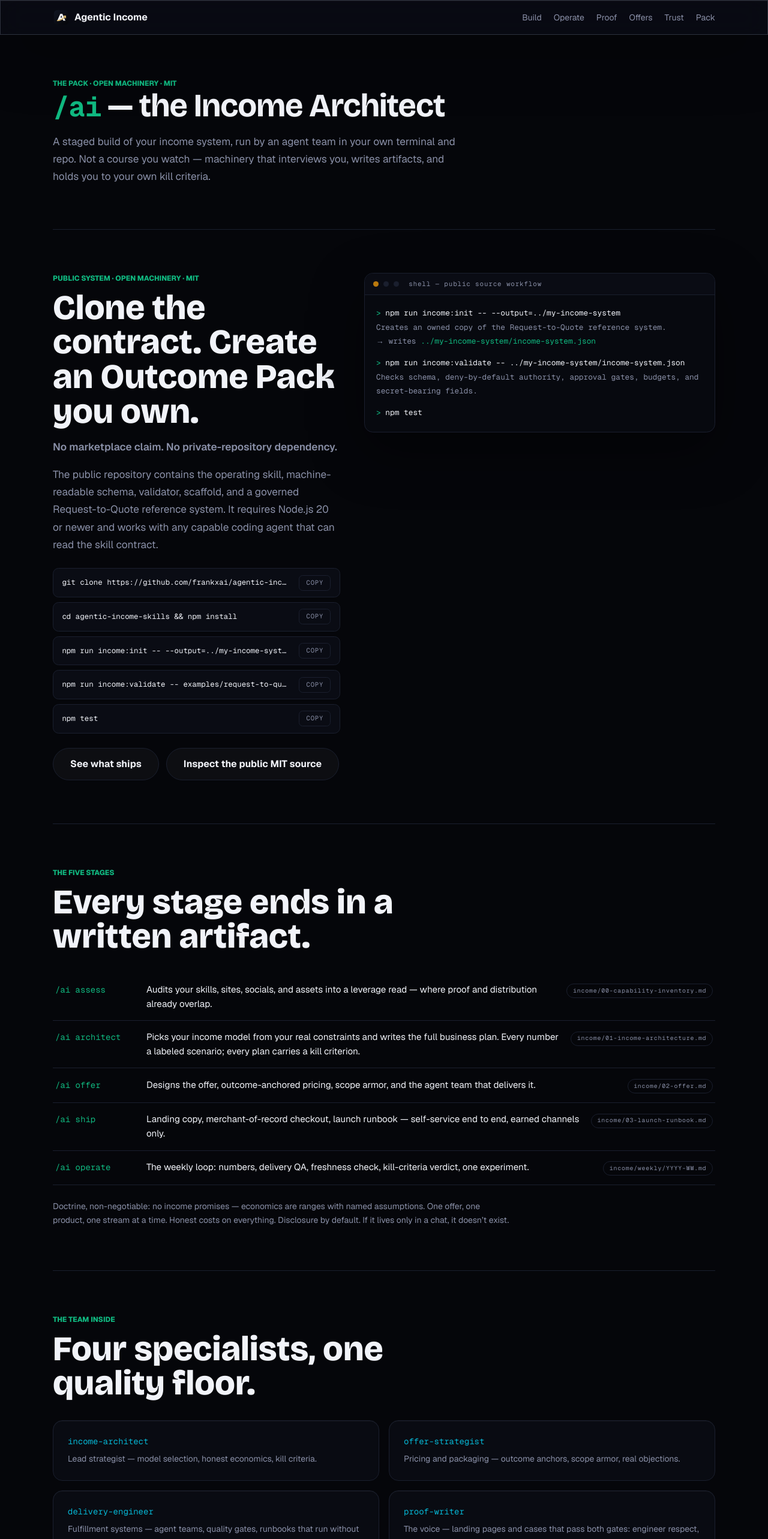
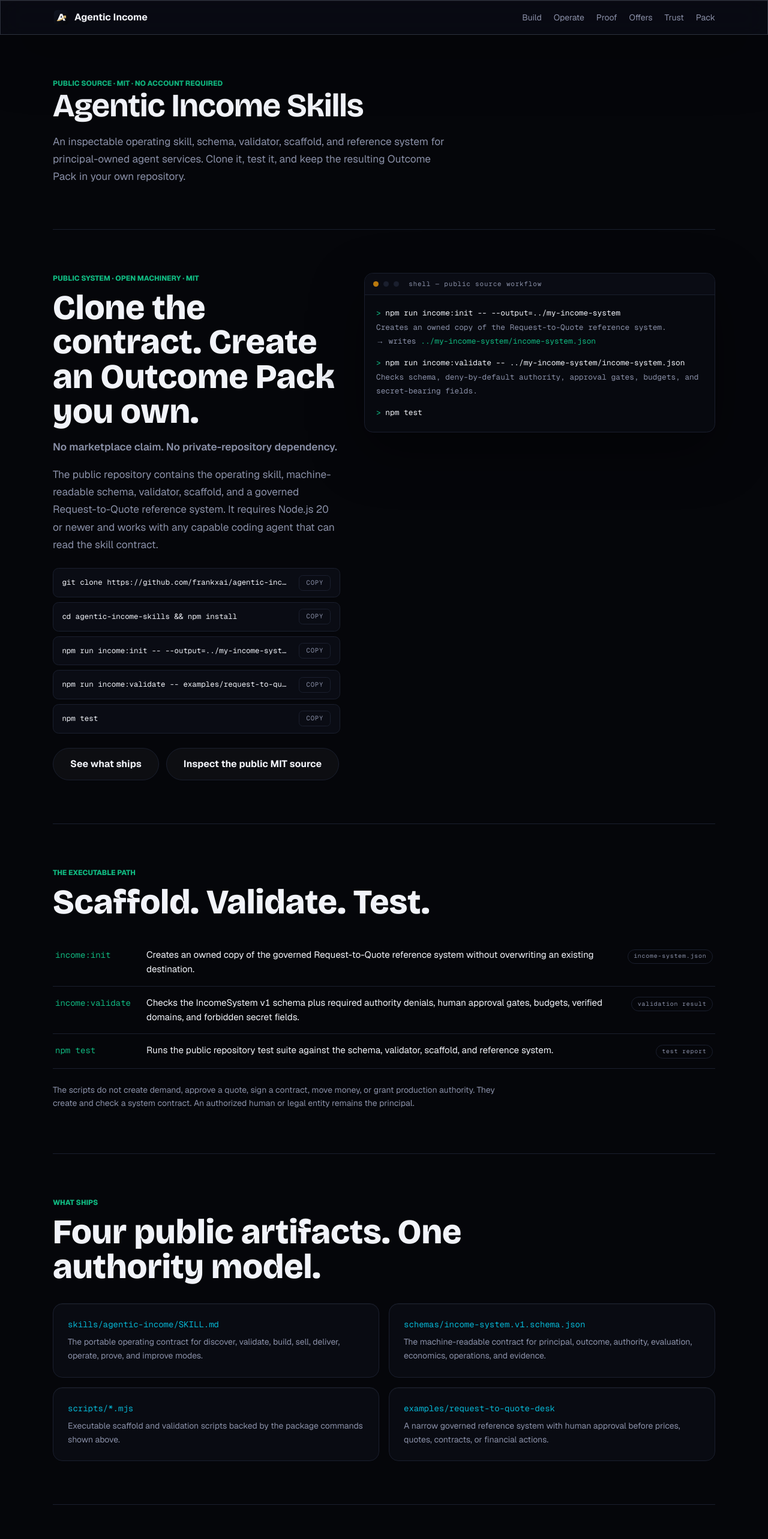
Before and after one commit to frankxai/agenticincome, a Next.js app: page /pack in a window 1280 px wide. Shown: the top 2566 px of the page at 60% size. Built offline with nearby package versions, Linux system fonts and the light colour scheme.

Commit message:
fix: align public install and source claims

```diff
--- a/app/pack/page.tsx
+++ b/app/pack/page.tsx
@@ -3,26 +3,36 @@ import Link from 'next/link'
 import { PackTerminal } from '@/components/PackTerminal'
 
 export const metadata: Metadata = {
-  title: 'The /ai pack — Income Architect for Claude Code, Codex, and beyond',
+  title: 'Agentic Income Skills — public contracts, scaffold, and validator',
   description:
-    'Install /ai: five staged commands, four specialist agents, four skills. Assess your capability, architect your income model, design the offer, ship it, operate it — with written artifacts at every stage.',
+    'Clone the public MIT Agentic Income system, create an owned Outcome Pack, validate its authority policy, and inspect the Request-to-Quote reference implementation.',
   alternates: { canonical: '/pack' },
   openGraph: { url: '/pack' },
 }
 
 const STAGES = [
-  ['/ai assess', 'Audits your skills, sites, socials, and assets into a leverage read — where proof and distribution already overlap.', 'income/00-capability-inventory.md'],
-  ['/ai architect', 'Picks your income model from your real constraints and writes the full business plan. Every number a labeled scenario; every plan carries a kill criterion.', 'income/01-income-architecture.md'],
-  ['/ai offer', 'Designs the offer, outcome-anchored pricing, scope armor, and the agent team that delivers it.', 'income/02-offer.md'],
-  ['/ai ship', 'Landing copy, merchant-of-record checkout, launch runbook — self-service end to end, earned channels only.', 'income/03-launch-runbook.md'],
-  ['/ai operate', 'The weekly loop: numbers, delivery QA, freshness check, kill-criteria verdict, one experiment.', 'income/weekly/YYYY-WW.md'],
+  [
+    'income:init',
+    'Creates an owned copy of the governed Request-to-Quote reference system without overwriting an existing destination.',
+    'income-system.json',
+  ],
+  [
+    'income:validate',
+    'Checks the IncomeSystem v1 schema plus required authority denials, human approval gates, budgets, verified domains, and forbidden secret fields.',
+    'validation result',
+  ],
+  [
+    'npm test',
+    'Runs the public repository test suite against the schema, validator, scaffold, and reference system.',
+    'test report',
+  ],
 ] as const
 
-const TEAM = [
-  ['income-architect', 'Lead strategist — model selection, honest economics, kill criteria.'],
-  ['offer-strategist', 'Pricing and packaging — outcome anchors, scope armor, real objections.'],
-  ['delivery-engineer', 'Fulfillment systems — agent teams, quality gates, runbooks that run without their author.'],
-  ['proof-writer', 'The voice — landing pages and cases that pass both gates: engineer respect, FTC yawn.'],
+const SYSTEM_PARTS = [
+  ['skills/agentic-income/SKILL.md', 'The portable operating contract for discover, validate, build, sell, deliver, operate, prove, and improve modes.'],
+  ['schemas/income-system.v1.schema.json', 'The machine-readable contract for principal, outcome, authority, evaluation, economics, operations, and evidence.'],
+  ['scripts/*.mjs', 'Executable scaffold and validation scripts backed by the package commands shown above.'],
+  ['examples/request-to-quote-desk', 'A narrow governed reference system with human approval before prices, quotes, contracts, or financial actions.'],
 ] as const
 
 export default function PackPage() {
@@ -30,14 +40,14 @@ export default function PackPage() {
     <>
       <section className="section-band pt-20">
         <div className="section-heading motion-reveal">
-          <div className="kicker text-[color:var(--color-accent)]">The pack · open machinery · MIT</div>
+          <div className="kicker text-[color:var(--color-accent)]">Public source · MIT · no account required</div>
           <h1 className="display-h2 !text-[clamp(2.2rem,4.5vw,3.4rem)]">
-            <span className="font-mono text-[0.85em] text-[color:var(--color-accent)]">/ai</span> — the Income Architect
+            Agentic Income Skills
           </h1>
           <p className="mt-5 max-w-2xl text-lg leading-8 text-[color:var(--color-muted)]">
-            A staged build of your income system, run by an agent team in your own terminal and
-            repo. Not a course you watch — machinery that interviews you, writes artifacts, and
-            holds you to your own kill criteria.
+            An inspectable operating skill, schema, validator, scaffold, and reference system for
+            principal-owned agent services. Clone it, test it, and keep the resulting Outcome Pack
+            in your own repository.
           </p>
         </div>
       </section>
@@ -46,8 +56,8 @@ export default function PackPage() {
 
       <section className="section-band">
         <div className="section-heading motion-reveal">
-          <div className="kicker">The five stages</div>
-          <h2 className="display-h2">Every stage ends in a written artifact.</h2>
+          <div className="kicker">The executable path</div>
+          <h2 className="display-h2">Scaffold. Validate. Test.</h2>
         </div>
         <div className="mt-8 motion-reveal">
           {STAGES.map(([cmd, desc, artifact]) => (
@@ -61,19 +71,19 @@ export default function PackPage() {
           ))}
         </div>
         <p className="motion-reveal mt-6 max-w-3xl text-sm leading-relaxed text-[color:var(--color-muted)]">
-          Doctrine, non-negotiable: no income promises — economics are ranges with named
-          assumptions. One offer, one product, one stream at a time. Honest costs on everything.
-          Disclosure by default. If it lives only in a chat, it doesn’t exist.
+          The scripts do not create demand, approve a quote, sign a contract, move money, or grant
+          production authority. They create and check a system contract. An authorized human or
+          legal entity remains the principal.
         </p>
       </section>
 
       <section className="section-band">
         <div className="section-heading motion-reveal">
-          <div className="kicker">The team inside</div>
-          <h2 className="display-h2">Four specialists, one quality floor.</h2>
+          <div className="kicker">What ships</div>
+          <h2 className="display-h2">Four public artifacts. One authority model.</h2>
         </div>
         <div className="mt-8 grid gap-4 sm:grid-cols-2">
-          {TEAM.map(([name, desc]) => (
+          {SYSTEM_PARTS.map(([name, desc]) => (
             <div key={name} className="card motion-reveal">
               <div className="font-mono text-sm text-[color:var(--color-accent-2)]">{name}</div>
               <p className="mt-2 text-sm leading-relaxed text-[color:var(--color-muted)]">{desc}</p>
@@ -85,26 +95,32 @@ export default function PackPage() {
       <section className="section-band">
         <div className="section-heading motion-reveal">
           <div className="kicker">Runtimes</div>
-          <h2 className="display-h2">Claude Code first. Portable everywhere.</h2>
+          <h2 className="display-h2">Runtime-neutral. Node-verified.</h2>
           <p className="mt-4 max-w-2xl text-[color:var(--color-muted)]">
-            The richest experience is the Claude Code plugin — one-command install, subagent
-            fan-out, scheduled loops. The pack’s intelligence is plain markdown, so Codex, Gemini
-            CLI, Cursor, and OpenCode run the full system via the{' '}
-            <a
-              className="text-[color:var(--color-accent)] underline underline-offset-2"
-              href="https://github.com/frankxai/agenticincome/blob/main/packs/PORTABLE.md"
-              rel="noopener"
-            >
-              portable guide
-            </a>
-            . Runtimes churn quarterly; your income architecture shouldn’t.
+            The operating skill is plain Markdown. Claude Code, Codex, Gemini CLI, Cursor, OpenCode,
+            and other capable agents can read it directly. The executable scaffold and validator use
+            the public package scripts on Node.js 20 or newer; no Claude marketplace installation is
+            advertised or required.
           </p>
           <div className="mt-8 flex flex-wrap gap-3">
-            <a href="https://github.com/frankxai/agenticincome" rel="noopener" className="cta">
-              Get the pack on GitHub
+            <a
+              href="https://github.com/frankxai/agentic-income-skills"
+              target="_blank"
+              rel="noopener noreferrer"
+              className="cta"
+            >
+              Open the public repository
+            </a>
+            <a
+              href="https://github.com/frankxai/agentic-income-skills/blob/main/skills/agentic-income/SKILL.md"
+              target="_blank"
+              rel="noopener noreferrer"
+              className="cta-secondary"
+            >
+              Read the operating skill
             </a>
             <Link href="/start" className="cta-secondary">
-              Start with the free kit
+              Map the first system
             </Link>
           </div>
         </div>
```
